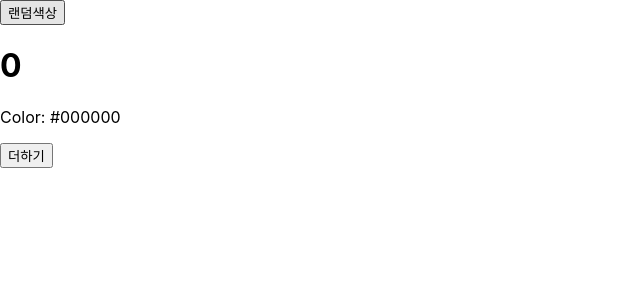
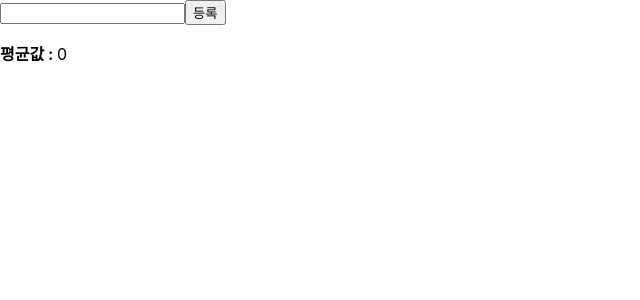
Before and after one commit to ksw0154/my-app, a React (Create React App) app: page / in a window 1280 px wide. Shown: the top 300 px of the page, without its empty margins (0-640 px from the left). Built offline with nearby package versions, Linux system fonts and the light colour scheme.

Commit message:
Hook 실습

```diff
--- a/src/App.js
+++ b/src/App.js
@@ -1,29 +1,7 @@
-import React, { Component } from "react";
-import LifeCycleSample from "./LifeCycleSample";
+import Average from "./Hooks/Average";
 
-function getRandomColor() {
-  return "#" + Math.floor(Math.random() * 16777215).toString(16);
-}
-
-class App extends Component {
-  state = {
-    color: "#000000",
-  };
-
-  handleClick = () => {
-    this.setState({
-      color: getRandomColor(),
-    });
-  };
-
-  render() {
-    return (
-      <div>
-        <button onClick={this.handleClick}>랜덤색상</button>
-        <LifeCycleSample color={this.state.color} />
-      </div>
-    );
-  }
-}
+const App = () => {
+  return <Average />;
+};
 
 export default App;
--- /dev/null
+++ b/src/Hooks/Average.js
@@ -0,0 +1,44 @@
+import { useState, useMemo, useCallback } from "react";
+
+const getAverage = (numbers) => {
+  console.log("평균값 계산 중..");
+  if (numbers.length === 0) return 0;
+  const sum = numbers.reduce((a, b) => a + b);
+  return sum / numbers.length;
+};
+
+const Average = () => {
+  const [list, setList] = useState([]);
+  const [number, setNumber] = useState("");
+
+  const onChange = useCallback((e) => {
+    console.log("here");
+    setNumber(e.target.value);
+  }, []); // 컴포넌트가 처음 렌더링될 때만 함수 생성
+
+  const onInsert = useCallback(() => {
+    const nextList = list.concat(parseInt(number));
+    setList(nextList);
+    setNumber("");
+  }, [number, list]);
+  // number 혹은 list가 바뀌었을 때만 함수 생성
+
+  const avg = useMemo(() => getAverage(list), [list]);
+
+  return (
+    <div>
+      <input value={number} onChange={onChange} />
+      <button onClick={onInsert}>등록</button>
+      <ul>
+        {list.map((value, index) => (
+          <li key={index}>{value}</li>
+        ))}
+      </ul>
+      <div>
+        <b>평균값 : </b> {avg}
+      </div>
+    </div>
+  );
+};
+
+export default Average;
--- a/src/LifeCycleSample.js
+++ b/src/LifeCycleSample.js
@@ -64,6 +64,7 @@
 
     return (
       <div>
+        {this.props.missing.value}
         <h1 style={style} ref={(ref) => (this.myRef = ref)}>
           {this.state.number}
         </h1>
```
Also changed, not shown: src/ErrorBoundary.js (added, +20 -0 lines), src/Hooks/Counter.js (added, +28 -0 lines), src/Hooks/Info.js (added, +39 -0 lines).
